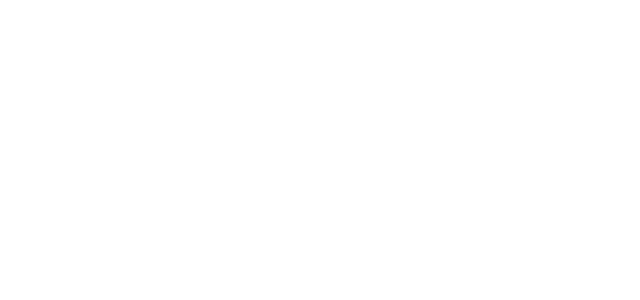
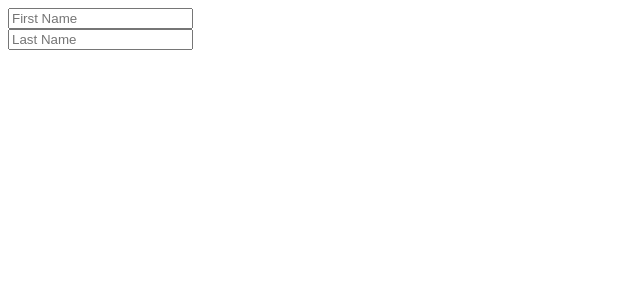
Before and after one commit to sashiba/react-course1, a React (Create React App) app: page / in a window 1280 px wide. Shown: the top 300 px of the page, without its empty margins (0-640 px from the left). Built offline with nearby package versions, Linux system fonts and the light colour scheme.

Commit message:
add form

```diff
--- a/src/formsTask.js
+++ b/src/formsTask.js
@@ -1,8 +1,45 @@
 import React, { Component } from "react";
 
 class App extends Component {
+  constructor() {
+    super();
+
+    this.state = {
+      firstName: "",
+      lastName: "",
+    };
+
+    this.handleChange = this.handleChange.bind(this);
+  }
+
+  handleChange(event) {
+    const { name, value } = event.target;
+    this.setState({ [name]: value });
+  }
+
   render() {
-    return <div></div>;
+    return (
+      <form>
+        <input
+          type="text"
+          value={this.state.firstName}
+          name="firstName"
+          placeholder="First Name"
+          onChange={this.handleChange}
+        />
+        <br />
+        <input
+          type="text"
+          value={this.state.lastName}
+          name="lastName"
+          placeholder="Last Name"
+          onChange={this.handleChange}
+        />
+        <h1>
+          {this.state.firstName} {this.state.lastName}
+        </h1>
+      </form>
+    );
   }
 }
 
```
